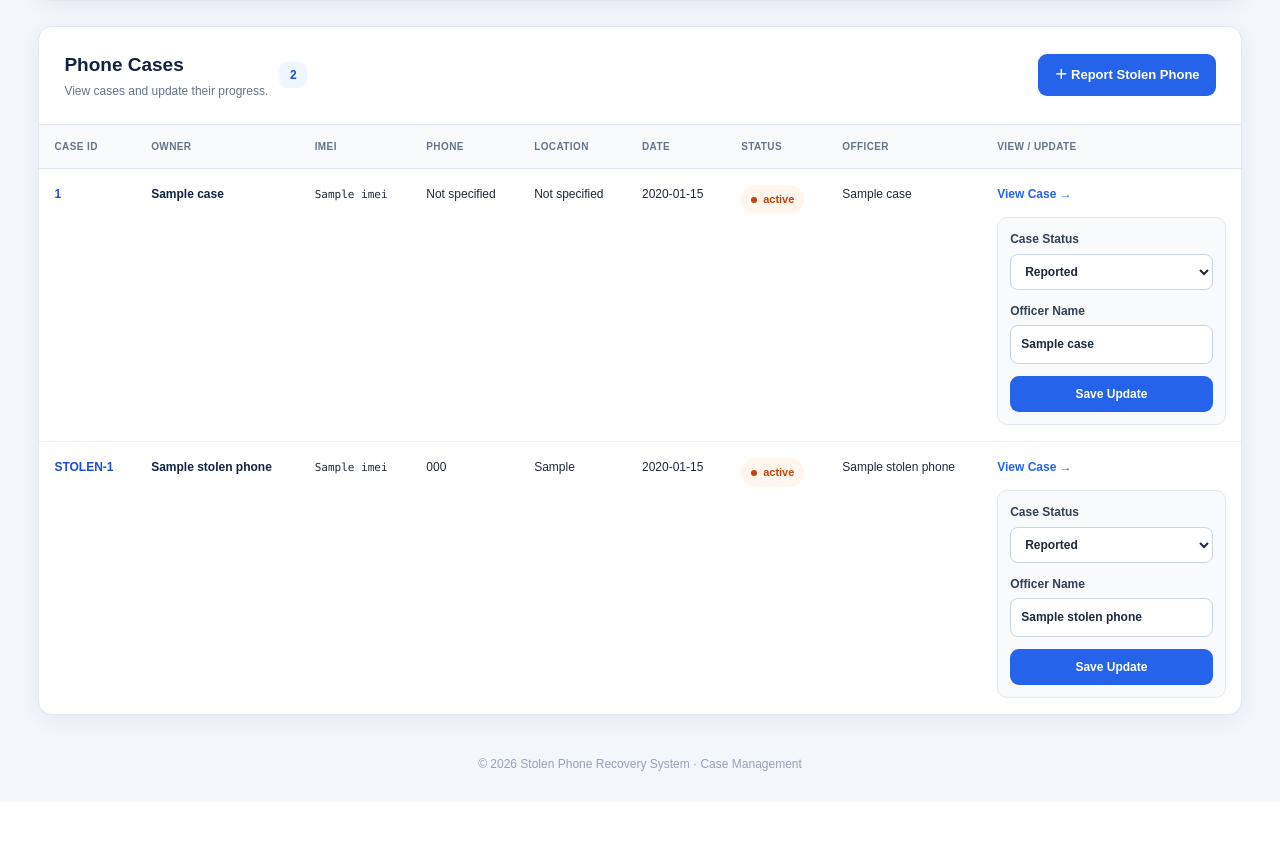
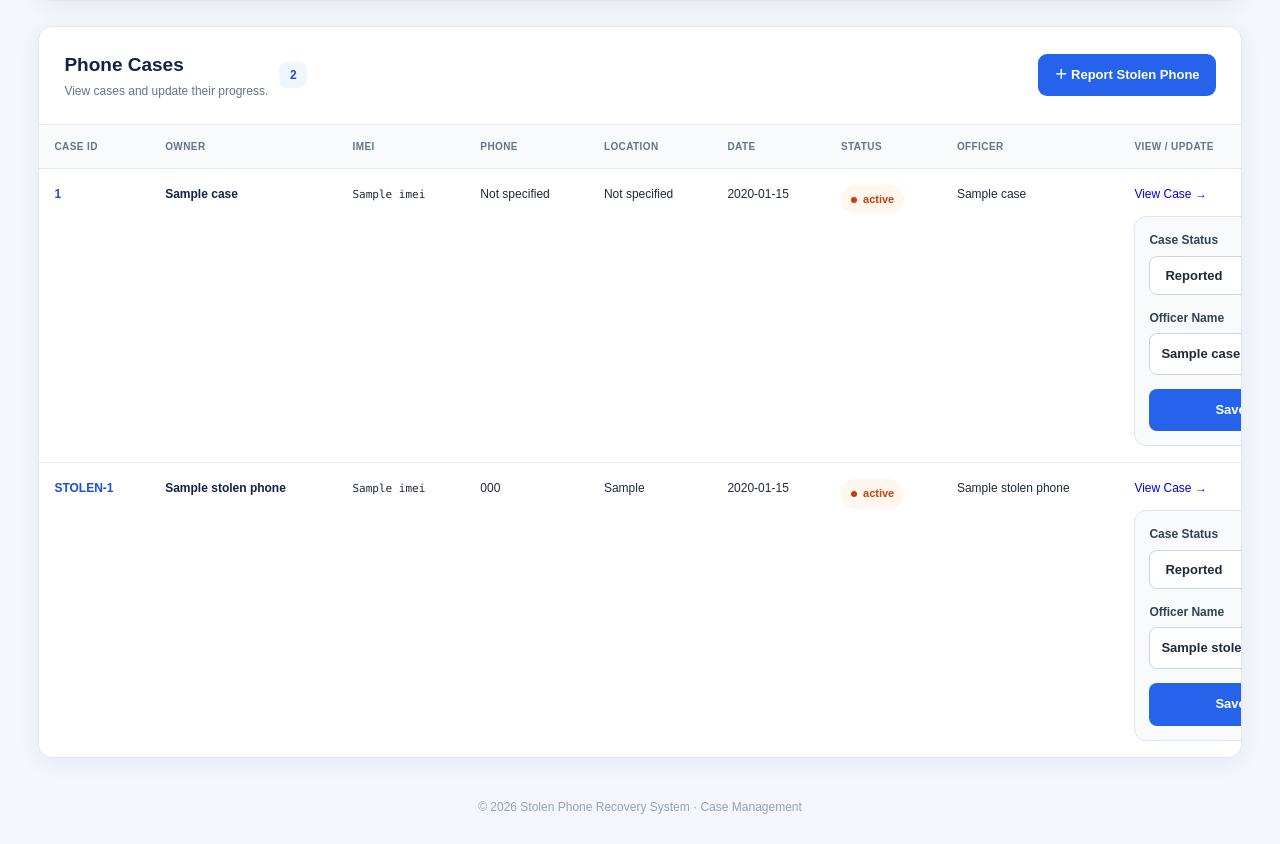
Before and after one commit to melakutirago339-boop/record-Stolen-phone-system, a Flask app: page /cases in a window 1280 px wide. Shown: the part 861-1705 px from the top of the page. Before the commit the page ends 1632 px from the top, so only its background shows below. Run offline with Flask 3, Linux system fonts and the light colour scheme; the visitor is signed in with stand-in values (Sample User, id 1); a database or web service that is not in the repository returns one stand-in record (values such as "Sample title"); some libraries are stand-ins or nearby versions.

Commit message:
Update styles for actions-cell and update-form

```diff
--- a/templates/cases.html
+++ b/templates/cases.html
@@ -482,48 +482,69 @@
             color: #475569;
         }
 
+
 .actions-cell {
-            min-width: 210px;
+    min-width: 260px;
+    width: 260px;
+    vertical-align: top;
 }
 
-        .small-link {
+.actions-cell .small-link {
     display: inline-flex;
-            align-items: center;
-            color: var(--blue);
-            font-size: 12px;
-            font-weight: 800;
-            margin-bottom: 13px;
-        }
-
-        .small-link:hover {
-            color: var(--blue-hover);
-            text-decoration: underline;
+    margin-bottom: 12px;
 }
 
 .update-form {
     width: 100%;
-            min-width: 190px;
-            padding: 12px;
-            border: 1px solid #e2e8f0;
-            border-radius: 10px;
+    min-width: 240px;
+    padding: 14px;
+    border: 1px solid #dbe4f0;
+    border-radius: 12px;
     background: #f8fafc;
 }
 
 .update-form label {
-            margin-bottom: 12px;
+    display: block;
+    margin-bottom: 14px;
+    color: #334155;
+    font-size: 12px;
+    font-weight: 700;
 }
 
-        .update-form select, .update-form input {
-            margin-top: 5px;
-            padding: 9px 10px;
-            font-size: 12px;
+.update-form select,
+.update-form input {
+    display: block;
+    width: 100%;
+    min-width: 0;
+    margin-top: 6px;
+    padding: 10px 11px;
+    border: 1px solid #cbd5e1;
+    border-radius: 8px;
+    background: #fff;
+    color: #1e293b;
+    font-size: 13px;
 }
 
 .update-form .btn {
     width: 100%;
-            padding: 9px 10px;
-            font-size: 12px;
+    padding: 11px;
+    border-radius: 8px;
+    font-size: 13px;
 }
+
+.table-scroll {
+    width: 100%;
+    overflow-x: auto;
+    -webkit-overflow-scrolling: touch;
+}
+
+table {
+    width: 100%;
+    min-width: 1350px;
+    border-collapse: separate;
+    border-spacing: 0;
+}
+
 
         .empty {
             text-align: center;
```
Lines whose indentation alone changed are shown as unchanged.
